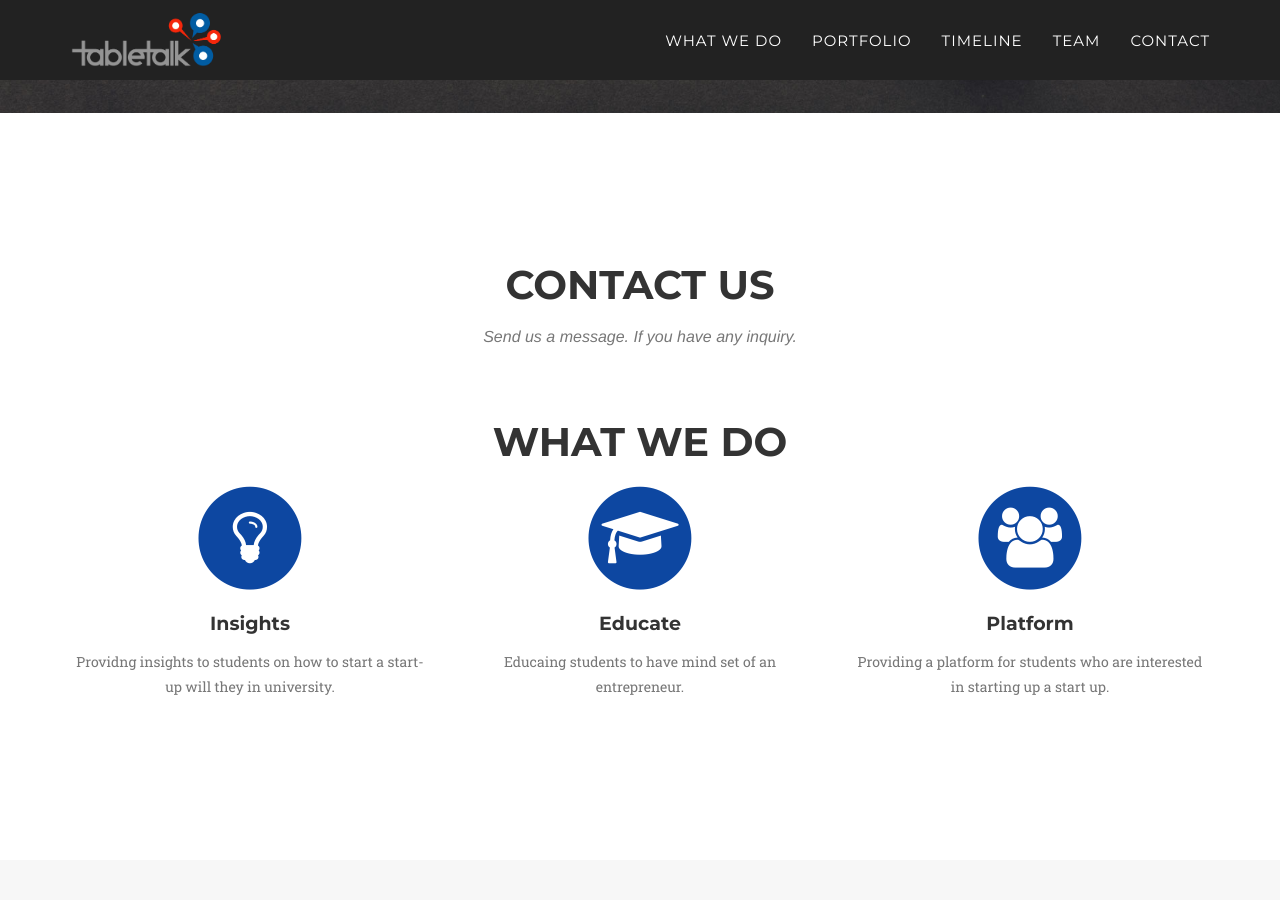
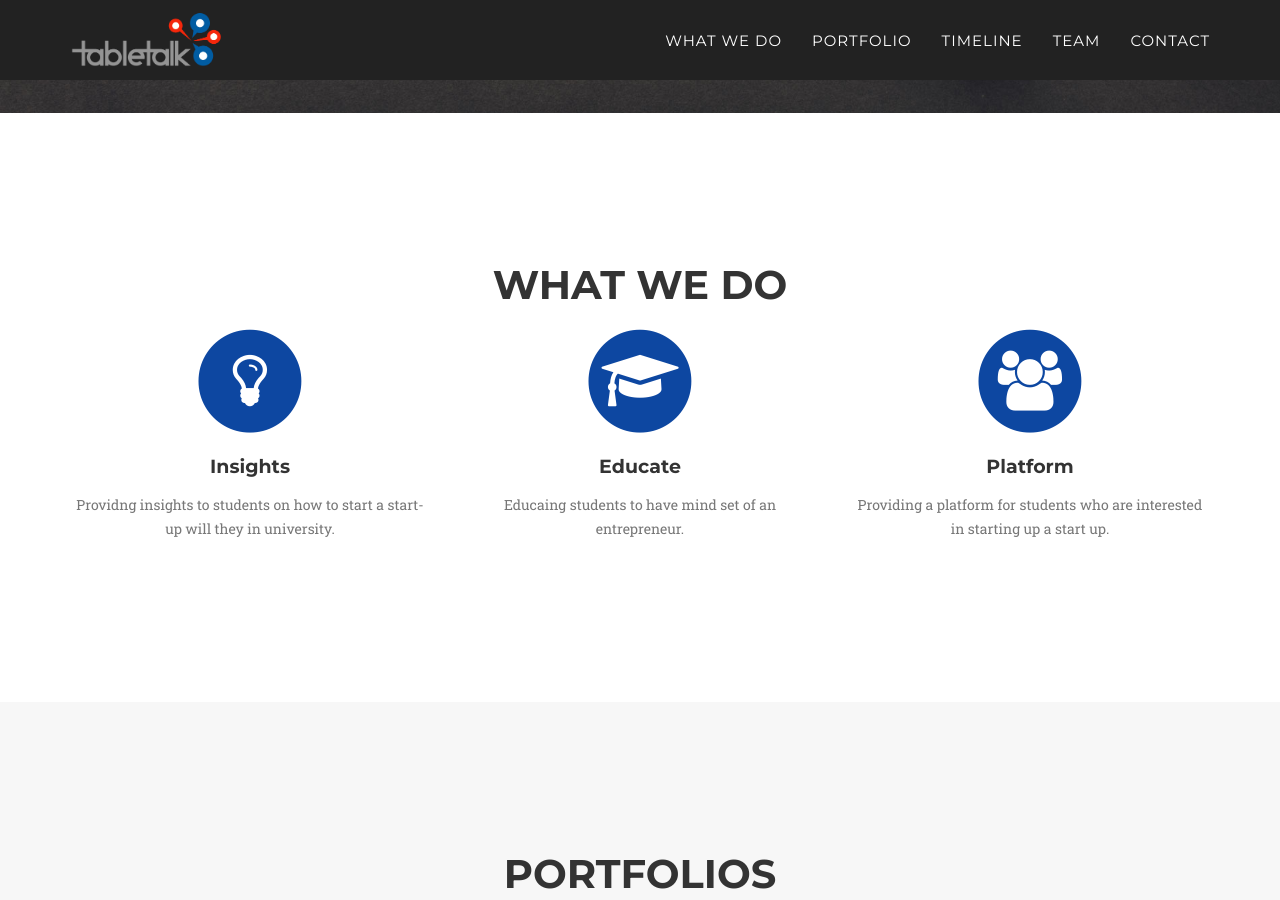
Before and after one commit to tabletalkrocks/tabletalkrocks.github.io, a Jekyll site: the page built from index.html, in a window 1280 px wide and 900 px high, scrolled down 720 px. Built offline with Jekyll 4.4.1, drawn with Linux system fonts in a browser that asks for light colours; some web fonts are replaced.

Commit message:
Removed Extra Contact Us

```diff
--- a/_includes/services.html
+++ b/_includes/services.html
@@ -1,12 +1,6 @@
 <!-- Services Section -->
     <section id="services">
         <div class="container">
-            <div class="row">
-                <div class="col-lg-12 text-center">
-                    <h2 class="section-heading">Contact Us</h2>
-                    <h3 class="section-subheading text-muted">Send us a message. If you have any inquiry.</h3>
-                </div>
-            </div>
             <div class="row">
                 <div class="col-lg-12 text-center">
                     <h2 class="section-heading">What we do</h2>
```
